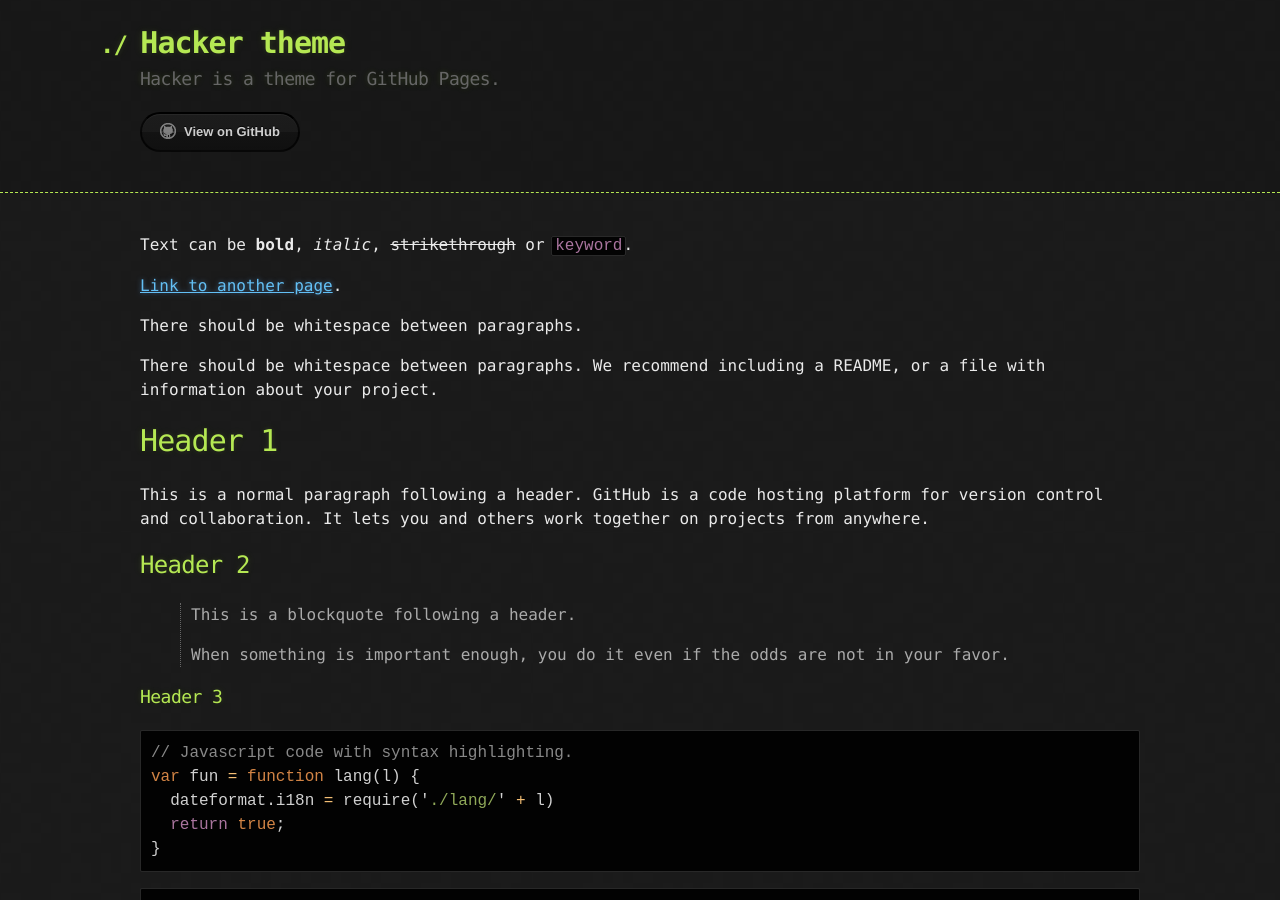
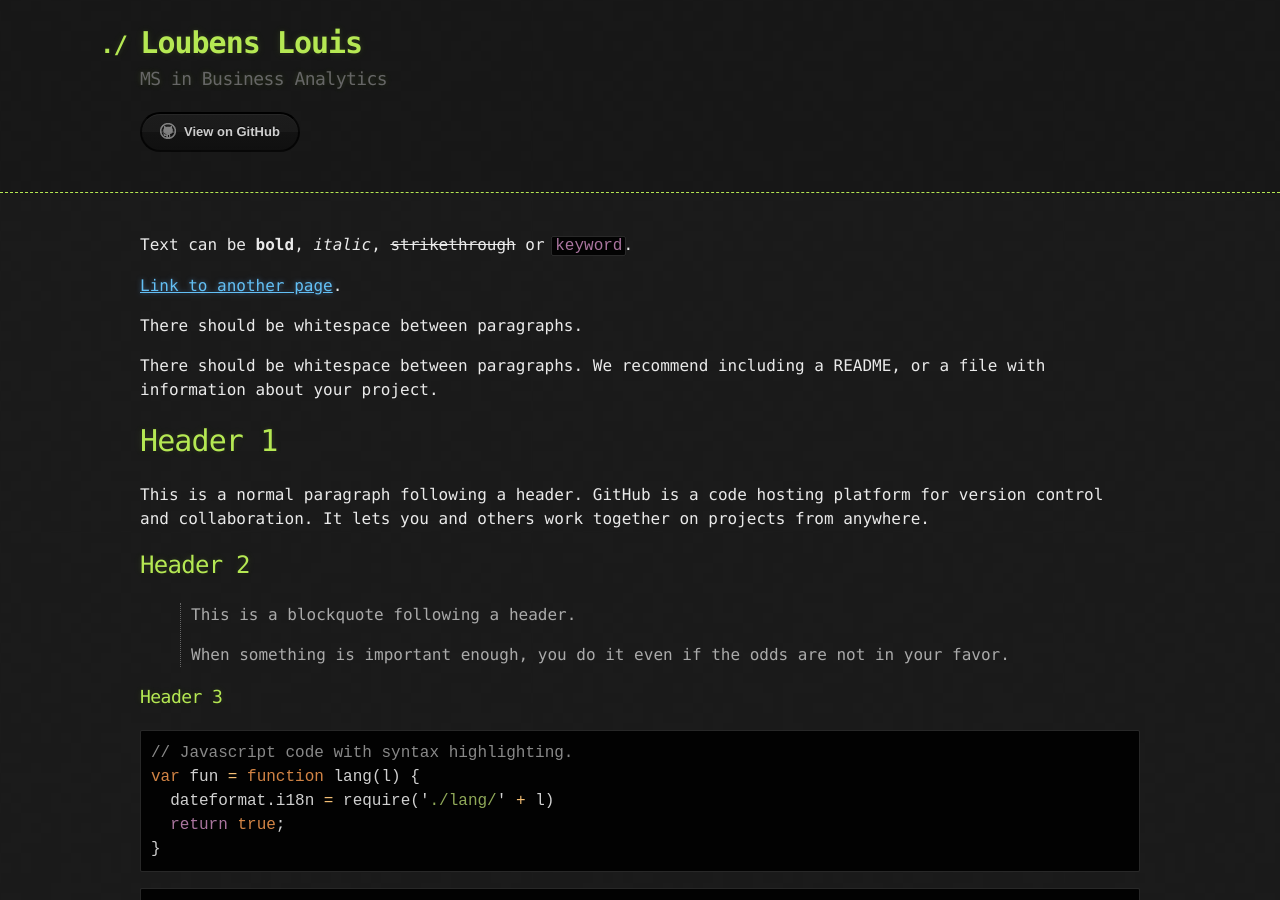
Before and after one commit to llouis01/llouis01.github.io, a Jekyll site: the page built from index.md, in a window 1280 px wide and 900 px high. Built offline with Jekyll 4.4.1, drawn with Linux system fonts in a browser that asks for light colours; our own code applies the rules of GitHub Pages for plain Markdown files.

Commit message:
Update _config.yml

```diff
--- a/_config.yml
+++ b/_config.yml
@@ -1,5 +1,5 @@
-title: Hacker theme
-description: Hacker is a theme for GitHub Pages.
+title: Loubens Louis
+description: MS in Business Analytics
 show_downloads: false
 google_analytics:
 theme: jekyll-theme-hacker
```
